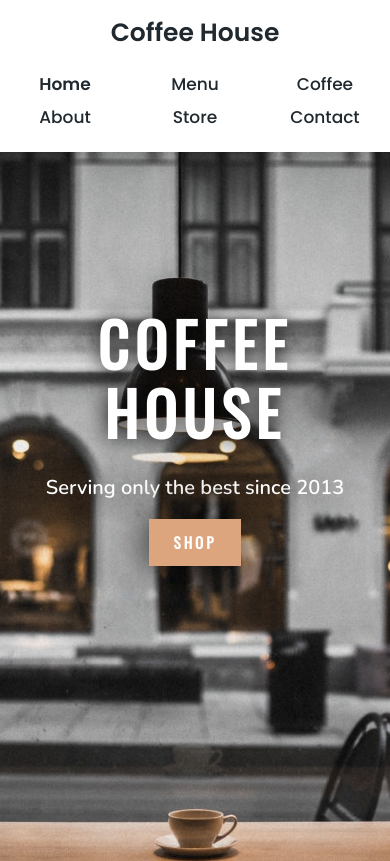
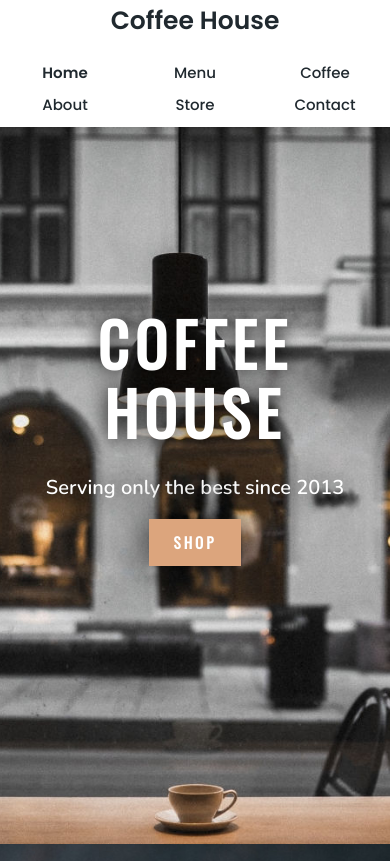
Before and after one commit to saulocode1/coffee-shop, a plain HTML site: page index.html in a window 390 px wide. Shown: the top 861 px of the page. Drawn offline with nearby package versions, Linux system fonts and the light colour scheme.

Commit message:
Change main-header height and navigation font size

```diff
--- a/css/mobile/mobile.css
+++ b/css/mobile/mobile.css
@@ -12,7 +12,7 @@ MAIN HEADER
 */
 
 header.main-header {
-    height: 18vh;
+    height: 15vh;
     text-align: center;
     justify-content: center;
     align-content: center;
@@ -39,7 +39,7 @@ nav.navigation > a {
     text-align: center;
     justify-content: center;
     align-content: center;
-    font-size: 1.7rem;
+    font-size: 1.5rem;
 }
 a.main-action-home {
     font-size: 2.5rem;
```
